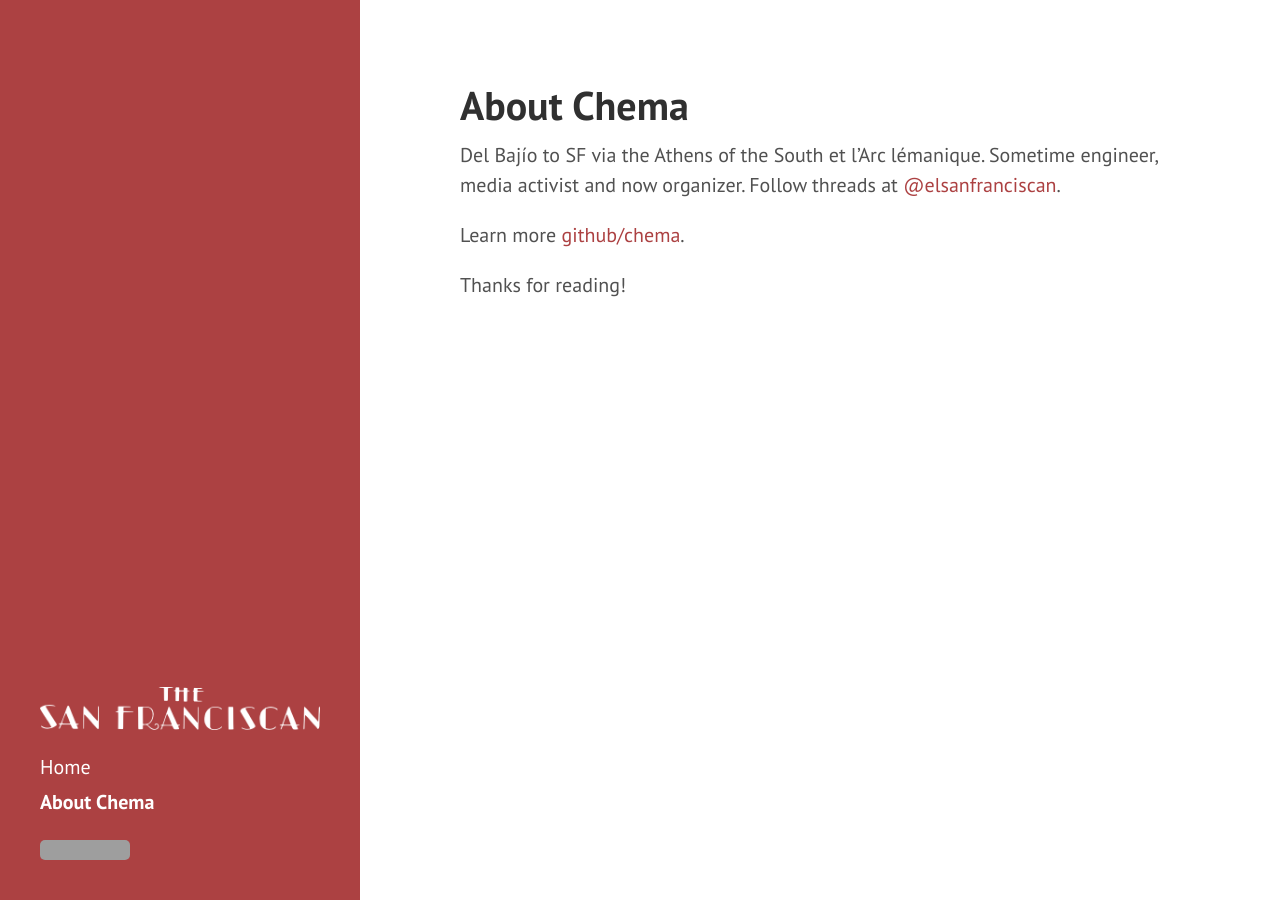
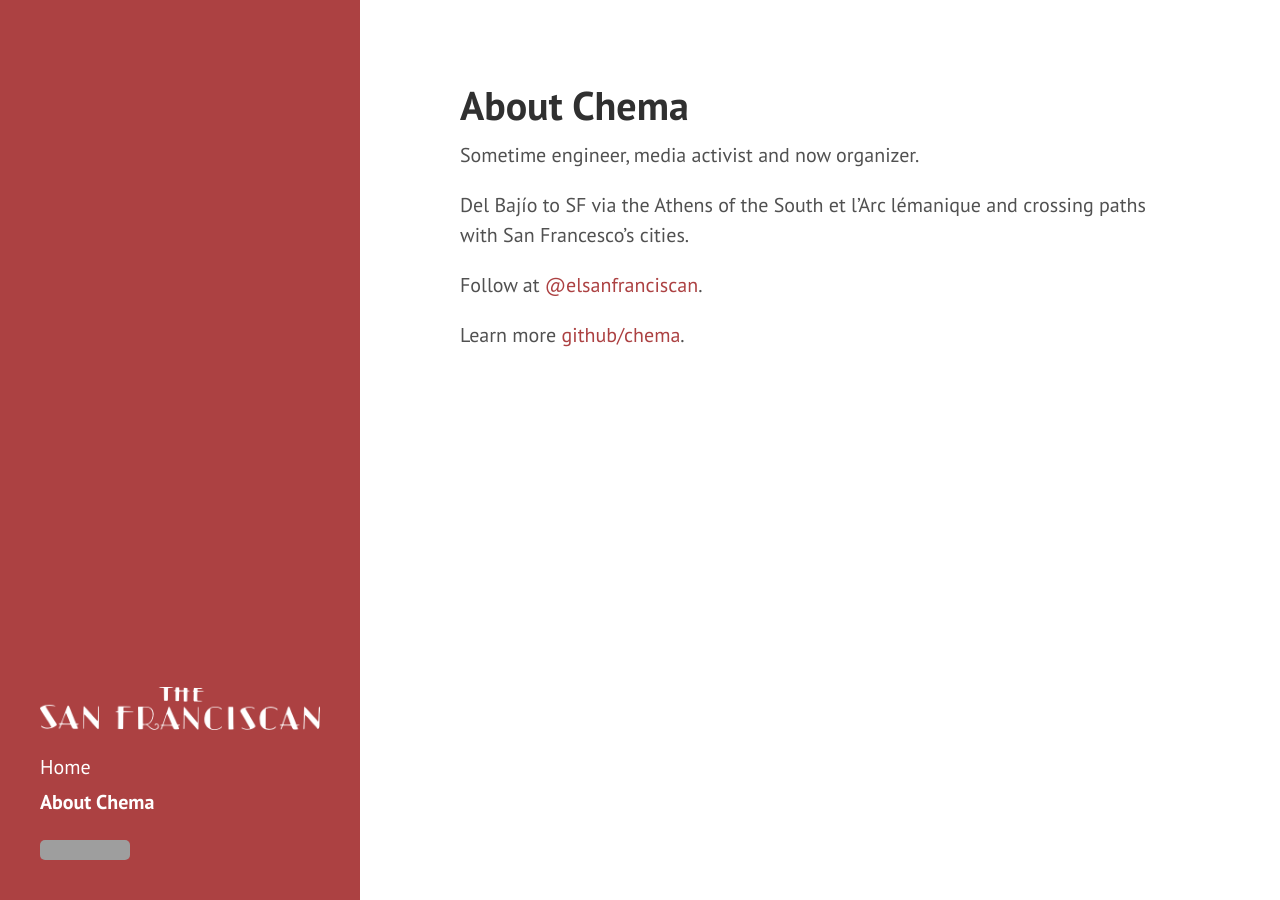
Before and after one commit to chema/sanfranciscan, a Jekyll site: the page built from about.md, in a window 1280 px wide. Built offline with Jekyll 4.4.1, drawn with Linux system fonts in a browser that asks for light colours; Markdown is read by kramdown in place of the engine named in the settings; grey boxes are pictures that could not be loaded.

Commit message:
cleaned up about page

```diff
--- a/about.md
+++ b/about.md
@@ -2,8 +2,10 @@
 layout: page
 title: About Chema
 ---
-Del Bajío to SF via the Athens of the South et l'Arc lémanique. Sometime engineer, media activist and now organizer. Follow threads at [@elsanfranciscan](https://twitter.com/elsanfranciscan).
+Sometime engineer, media activist and now organizer.
+
+Del Bajío to SF via the Athens of the South et l'Arc lémanique and crossing paths with San Francesco's cities.
+
+Follow at [@elsanfranciscan](https://twitter.com/elsanfranciscan).
 
 Learn more [github/chema](https://github.com/chema).
-
-Thanks for reading!
```
